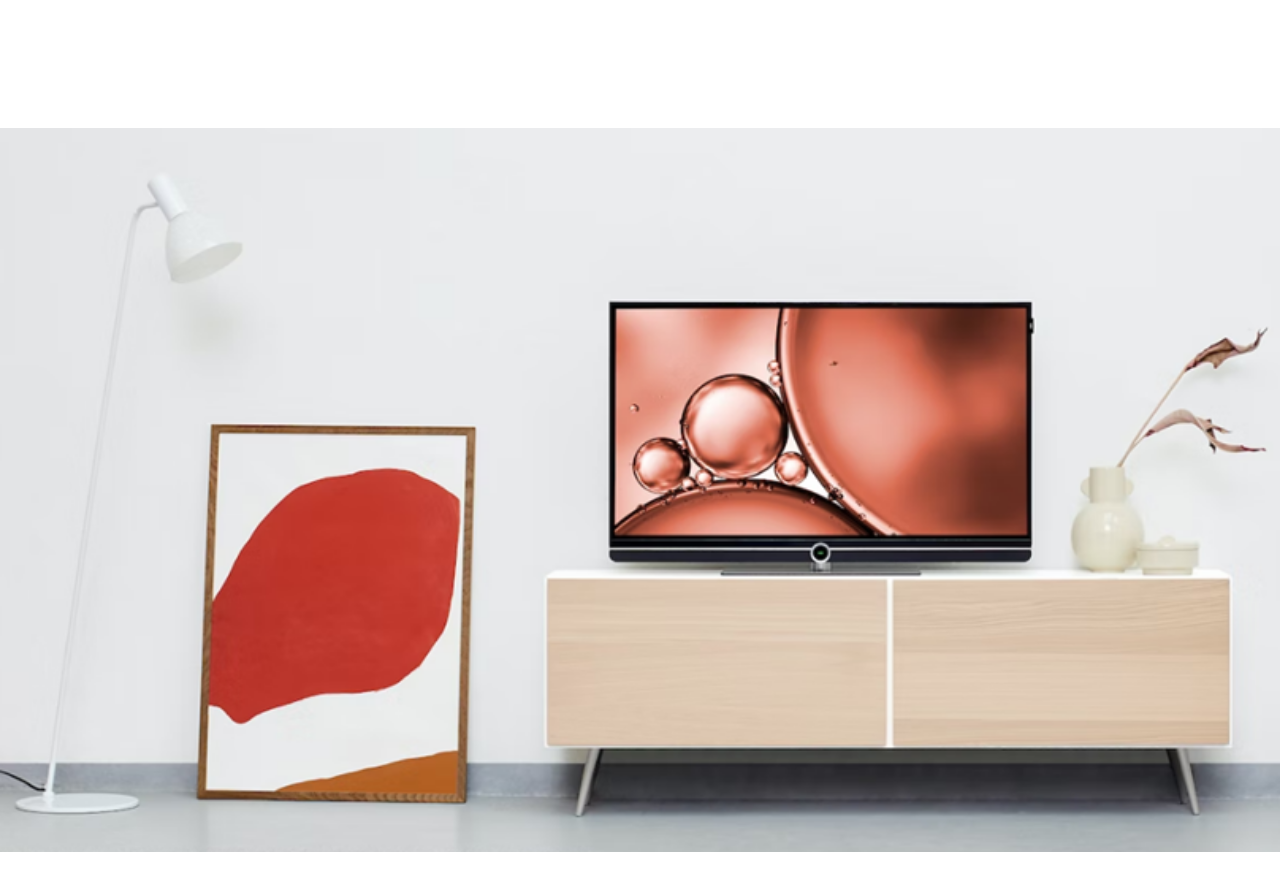
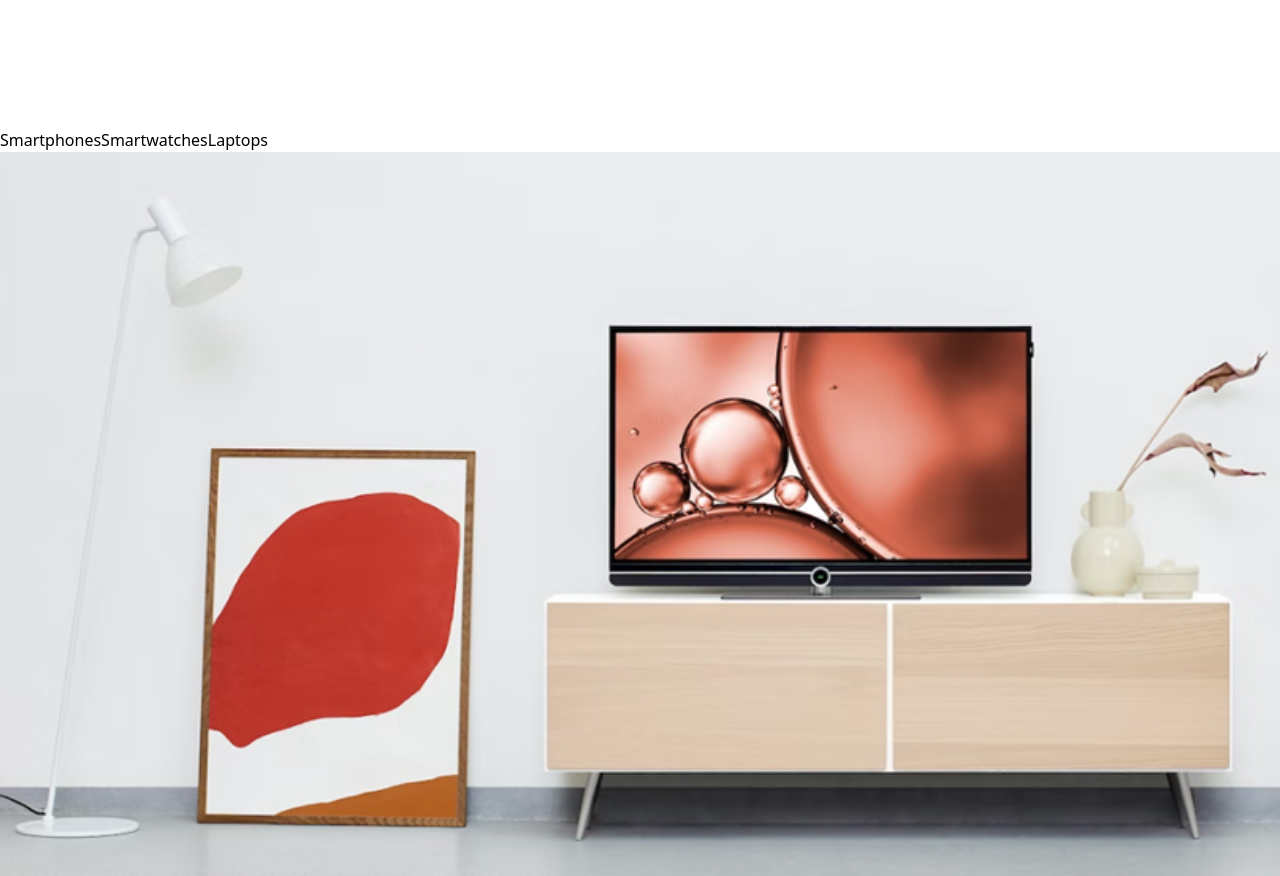
Before and after one commit to TechTrolley/E-Commerce, a React (Vite) app: page / in a window 1280 px wide. Shown: the part 1248-2124 px from the top of the page. Before the commit the page ends 2100 px from the top, so only its background shows below. Built offline with nearby package versions, Linux system fonts and the light colour scheme.

Commit message:
Add files via upload

```diff
--- a/src/Components/Navbar.jsx
+++ b/src/Components/Navbar.jsx
@@ -15,17 +15,26 @@ const Navbar = () => {
         <div className="max-w-screen-xl mx-auto flex justify-between items-center">
           <div className="text-white text-xl font-bold">Tech Trolley</div>
           <div className="hidden md:flex space-x-6">
-						<a href="Hello.jsx"className="text-white hover:bg-sky-700 hover:text-gray-200 px-3 py-2 rounded transition-all duration-300">
-							Home</a>
-						<a href="#"className="text-white hover:bg-sky-700 hover:text-gray-200 px-3 py-2 rounded transition-all duration-300">
-							Products</a>
             <a
-							href="#"
+              href="Hello.jsx"
+              className="text-white hover:bg-sky-700 hover:text-gray-200 px-3 py-2 rounded transition-all duration-300"
+            >
+              Home
+            </a>
+            <a
+              href="#products"
+              className="text-white hover:bg-sky-700 hover:text-gray-200 px-3 py-2 rounded transition-all duration-300"
+            >
+              Products
+            </a>
+            <a
+              href="#about"
               className="text-white hover:bg-sky-700 hover:text-gray-200 px-3 py-2 rounded transition-all duration-300"
             >
               About
             </a>
-						<a href="#"
+            <a
+              href="#contact"
               className="text-white hover:bg-sky-700 hover:text-gray-200 px-3 py-2 rounded transition-all duration-300"
             >
               Contact Us
@@ -76,6 +85,9 @@ const Navbar = () => {
             </div>
           </div>
         </div>
+      </nav>
+
+      {/* Mobile Menu */}
       {isMobileMenuOpen && (
         <div className="md:hidden bg-blue-600 p-4 space-y-4">
           <a
@@ -88,23 +100,46 @@ const Navbar = () => {
             href="#"
             className="text-white block hover:bg-sky-700 hover:text-gray-200 px-3 py-2 rounded transition-all duration-300"
           >
+            Products
+          </a>
+          <a
+            href="#"
+            className="text-white block hover:bg-sky-700 hover:text-gray-200 px-3 py-2 rounded transition-all duration-300"
+          >
             About
           </a>
           <a
             href="#"
             className="text-white block hover:bg-sky-700 hover:text-gray-200 px-3 py-2 rounded transition-all duration-300"
           >
-							Services
-						</a>
-						<a
-							href="#"
-							className="text-white block hover:bg-sky-700 hover:text-gray-200 px-3 py-2 rounded transition-all duration-300"
-						>
-							Contact
+            Contact Us
           </a>
         </div>
       )}
-			</nav>
+
+      {/* Products Section - Below Navbar */}
+      <div id="products" className="bg-blue-600 text-white py-6">
+        <div className="max-w-screen-xl mx-auto flex justify-center space-x-8">
+          <a
+            href="#smartphones"
+            className="block hover:bg-sky-700 hover:text-gray-200 px-4 py-0 rounded transition-all duration-300"
+          >
+            Smartphones
+          </a>
+          <a
+            href="#smartwatches"
+            className="block hover:bg-sky-700 hover:text-gray-200 px-4 py-0 rounded transition-all duration-300"
+          >
+            Smartwatches
+          </a>
+          <a
+            href="#laptops"
+            className="block hover:bg-sky-700 hover:text-gray-200 px-4 py-0 rounded transition-all duration-300"
+          >
+            Laptops
+          </a>
+        </div>
+      </div>
 
       {/* Background Image */}
       <div>
```
Lines whose indentation alone changed are shown as unchanged.
